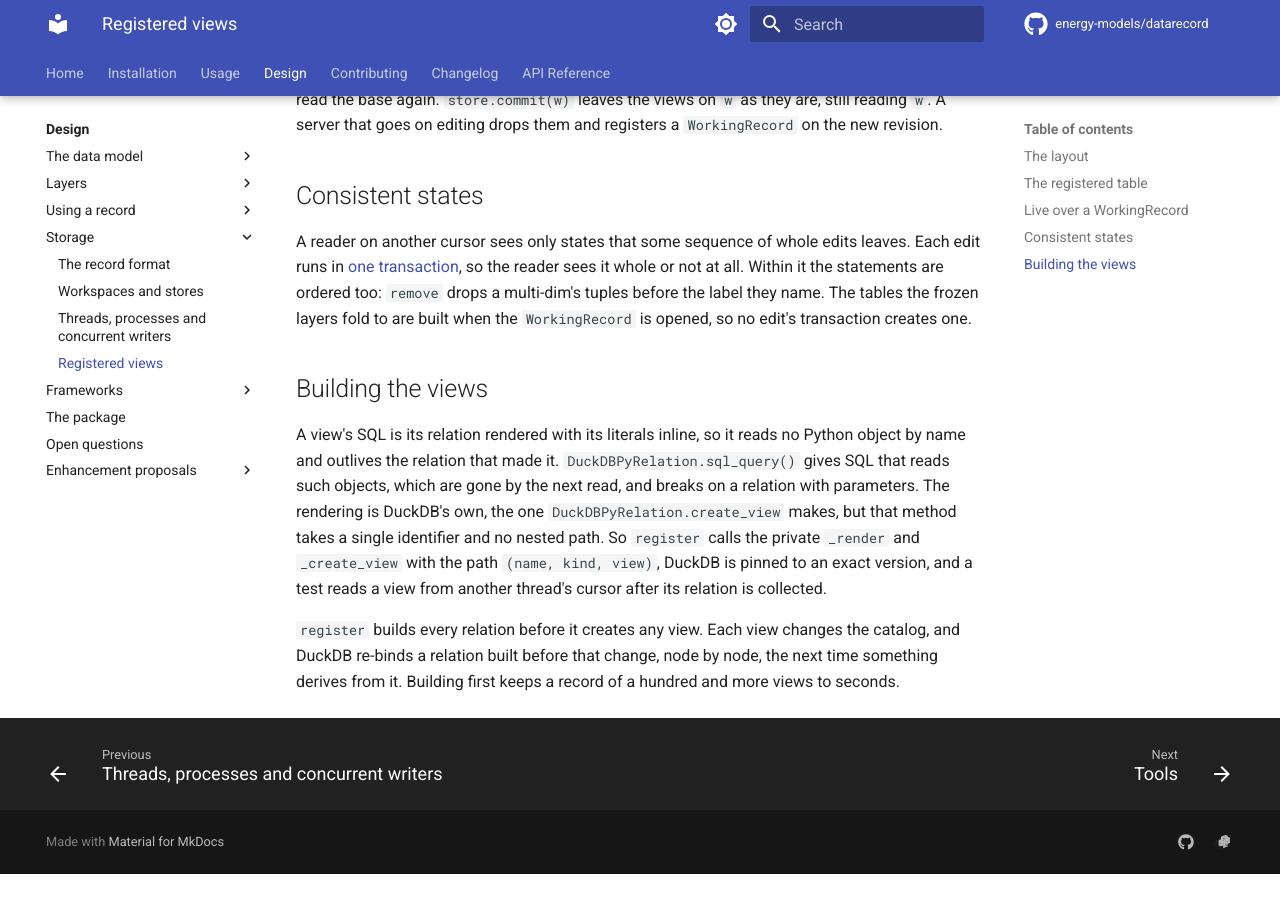
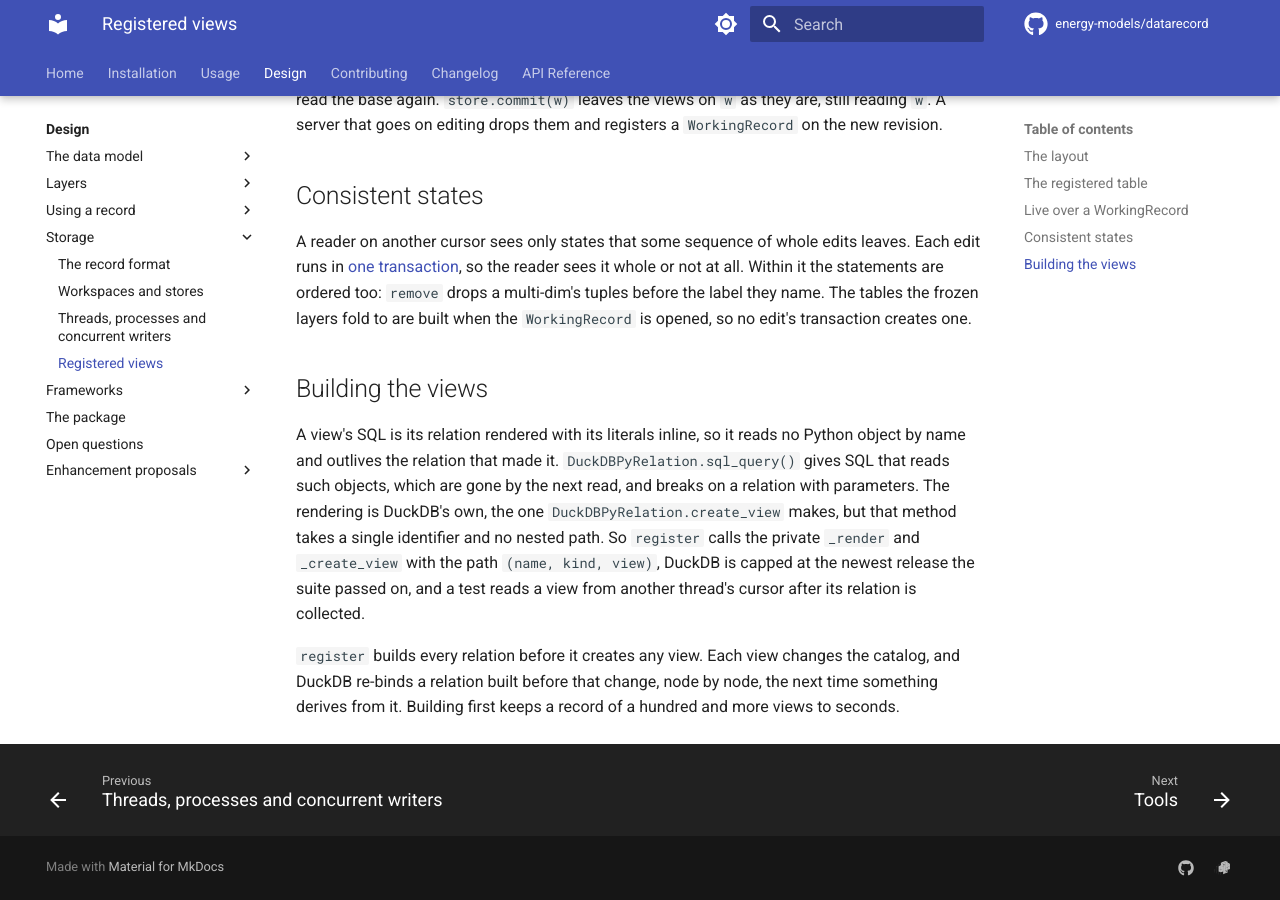
Before and after one commit to energy-models/datarecord, an MkDocs documentation site: the page built from docs/design/storage/views.md, in a window 1280 px wide and 900 px high, scrolled down 1916 px. Built offline with MkDocs 1.6.1 and Material for MkDocs 9.7.7, drawn with Linux system fonts in a browser that asks for light colours; comment, search, counter and statistics services are not loaded; before the commit the page ends 2790 px from its top, so only the background shows below that.

Commit message:
build: cap DuckDB at the newest release the suite passed on

```diff
--- a/docs/design/storage/views.md
+++ b/docs/design/storage/views.md
@@ -76,7 +76,7 @@
 A view's SQL is its relation rendered with its literals inline, so it reads no Python object by name and outlives the relation that made it.
 `DuckDBPyRelation.sql_query()` gives SQL that reads such objects, which are gone by the next read, and breaks on a relation with parameters.
 The rendering is DuckDB's own, the one `DuckDBPyRelation.create_view` makes, but that method takes a single identifier and no nested path.
-So `register` calls the private `_render` and `_create_view` with the path `(name, kind, view)`, DuckDB is pinned to an exact version, and a test reads a view from another thread's cursor after its relation is collected.
+So `register` calls the private `_render` and `_create_view` with the path `(name, kind, view)`, DuckDB is capped at the newest release the suite passed on, and a test reads a view from another thread's cursor after its relation is collected.
 
 `register` builds every relation before it creates any view.
 Each view changes the catalog, and DuckDB re-binds a relation built before that change, node by node, the next time something derives from it.
--- a/pixi.toml
+++ b/pixi.toml
@@ -21,8 +21,9 @@
 
 [dependencies]
 datarecord = { path = "." }
-# Exact: `register` calls the private `_create_view` and `_render`.
-duckdb = "==2.0.0"
+# Capped at the newest release the suite passed on: `register` calls the
+# private `_create_view` and `_render`. `bump-duckdb.yml` raises the cap.
+duckdb = ">=2.0.0,<=2.0.0"
 pydantic = ">=2.12"
 
 [pypi-dependencies]
--- a/pyproject.toml
+++ b/pyproject.toml
@@ -29,8 +29,9 @@
 requires-python = ">=3.12"
 readme = "README.md"
 dependencies = [
-  # Exact: `register` calls the private `_create_view` and `_render`.
-  "duckdb==2.0.0",
+  # Capped at the newest release the suite passed on: `register` calls the
+  # private `_create_view` and `_render`. `bump-duckdb.yml` raises the cap.
+  "duckdb>=2.0.0,<=2.0.0",
   "pydantic>=2.12",
   "mathspec @ git+https://github.com/energy-models/mathspec.git@8982c556114992d149a83b3c6f3604c72e569829",
 ]
```
Also changed, not shown: CHANGELOG.md (+1 -1 lines), docs/design/proposals/dep-0034-a-record-registers-as-views.md (+1 -1 lines), 1 other file.
